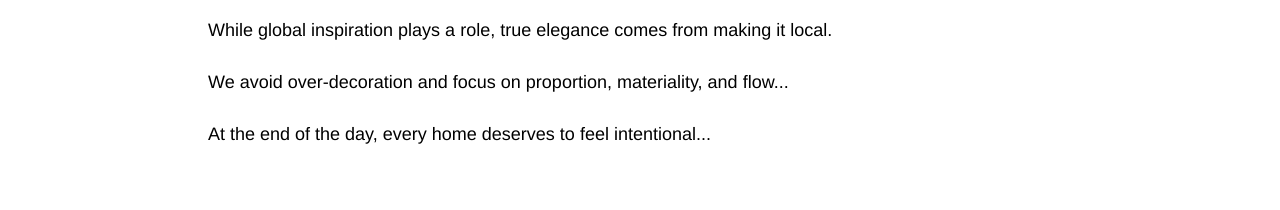
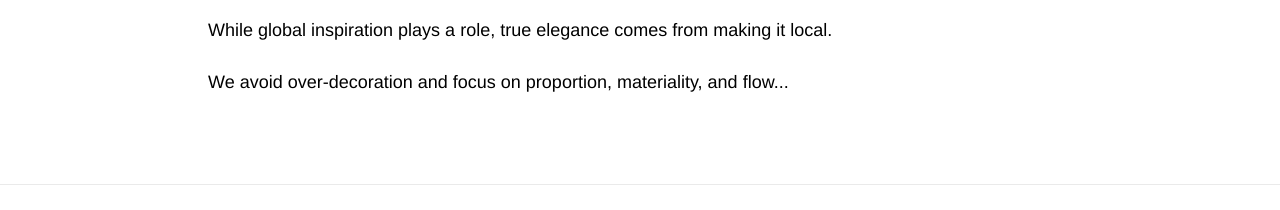
Before and after one commit to AtharAlamara/live-website, a React (Vite) app: page /news/article-minimal-elegance-riyadh in a window 1280 px wide. Shown: the part 1460-1670 px from the top of the page. Built offline with nearby package versions, Linux system fonts and the light colour scheme; no server answers; the database is empty; a web font is replaced by a local one.

Commit message:
Updated article-minimal-elegance-riyadh.tsx

```diff
--- a/src/Pages/article-minimal-elegance-riyadh.tsx
+++ b/src/Pages/article-minimal-elegance-riyadh.tsx
@@ -138,7 +138,7 @@ export default function Article2() {
   const S3   = t(`${base}-s3`, 'Design That Respects the Local Context');
   const S3P1 = t(`${base}-s3p1`, 'While global inspiration plays a role, true elegance comes from making it local.');
   const S3P2 = t(`${base}-s3p2`, 'We avoid over-decoration and focus on proportion, materiality, and flow...');
-  const S3P3 = t(`${base}-s3p3`, 'At the end of the day, every home deserves to feel intentional...');
+  const S3P3 = t(`${base}-s3p3`, ' ');
 
   const seoTitle =
     t(`${base}-seo-title`, '') ||
```
